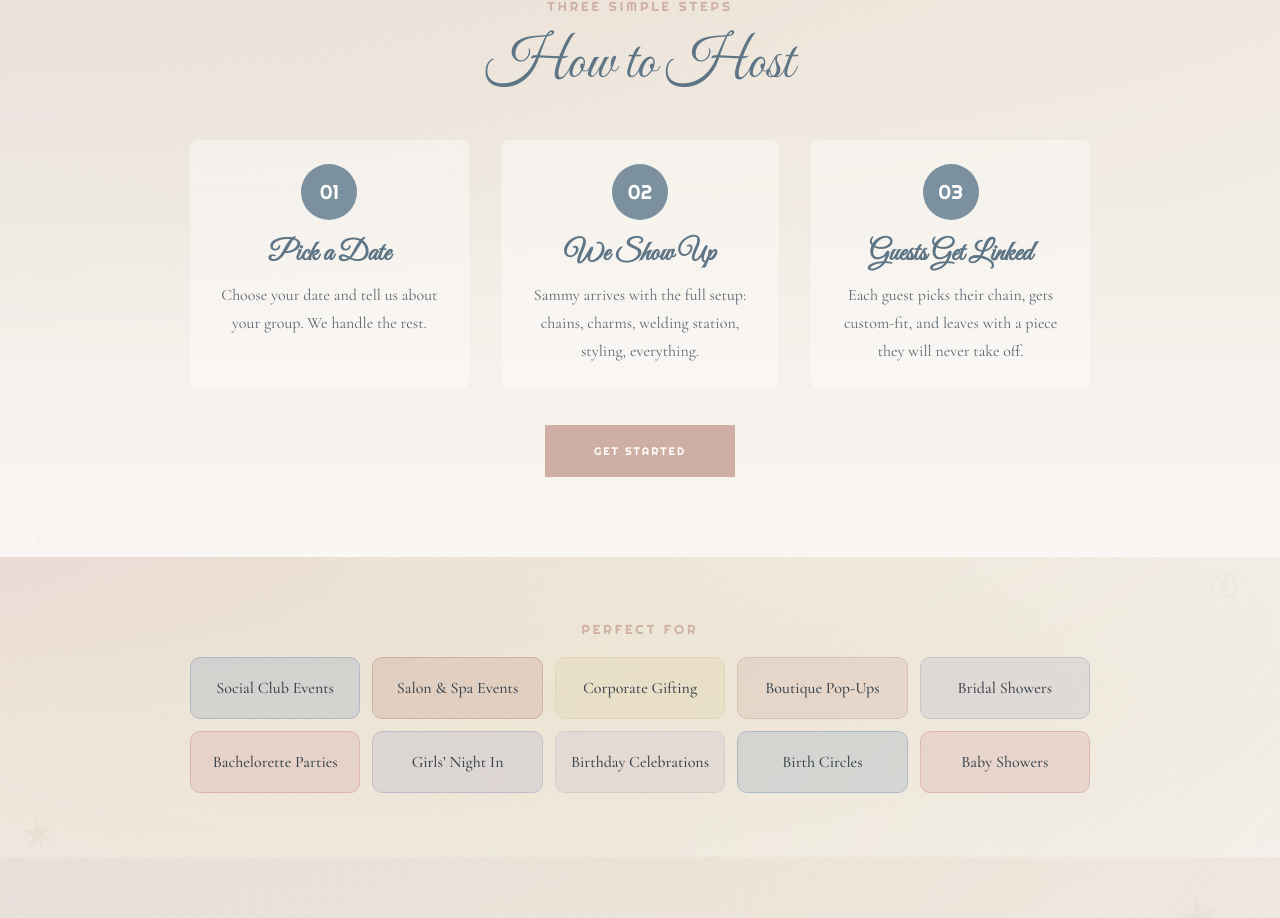
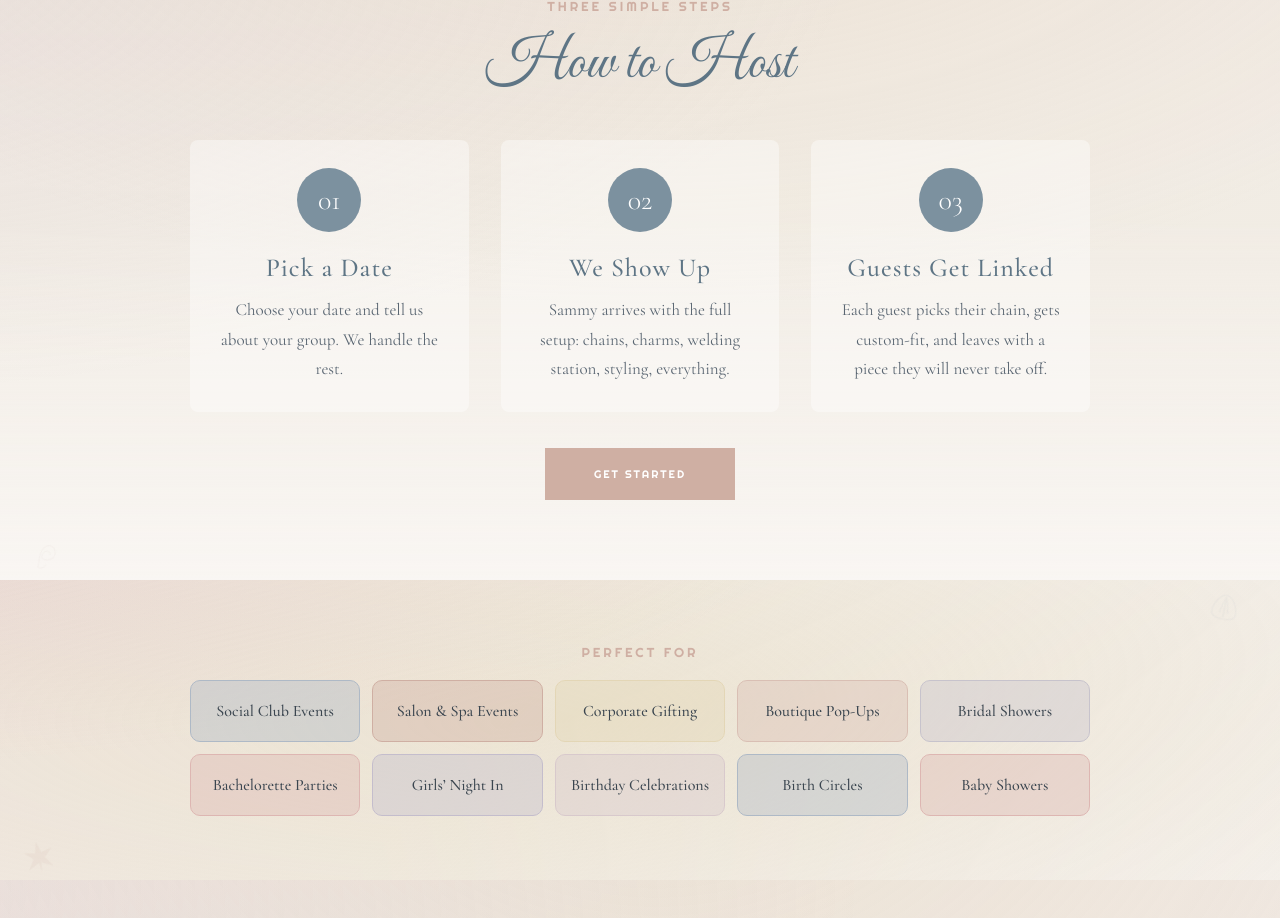
Before and after one commit to zacohara/forever-tide, a React (Vite) app: page / in a window 1280 px wide. Shown: the part 1178-2096 px from the top of the page. Built offline with nearby package versions, Linux system fonts and the light colour scheme; no server answers; the database is empty.

Commit message:
V6: How to Host steps bigger, more readable

```diff
--- a/src/App.jsx
+++ b/src/App.jsx
@@ -277,10 +277,10 @@ export default function ForeverTide(){
           <h2 style={hd()}>How to Host</h2>
           <div className="g3" style={{display:"grid",gridTemplateColumns:"1fr 1fr 1fr",gap:32,marginTop:40}}>
             {[{n:"01",t:"Pick a Date",d:"Choose your date and tell us about your group. We handle the rest."},{n:"02",t:"We Show Up",d:"Sammy arrives with the full setup: chains, charms, welding station, styling, everything."},{n:"03",t:"Guests Get Linked",d:"Each guest picks their chain, gets custom-fit, and leaves with a piece they will never take off."}].map((s,i)=>(
-              <div key={i} style={{textAlign:"center",padding:24,background:"rgba(255,255,255,.4)",borderRadius:8}}>
-                <div style={{width:56,height:56,borderRadius:"50%",background:C.steel,color:"#fff",display:"flex",alignItems:"center",justifyContent:"center",margin:"0 auto 16px",...surf,fontSize:20}}>{s.n}</div>
-                <h3 style={{fontFamily:"'Great Vibes',cursive",fontSize:28,color:C.steelDark,marginBottom:10}}>{s.t}</h3>
-                <p style={bd(16)}>{s.d}</p>
+              <div key={i} style={{textAlign:"center",padding:28,background:"rgba(255,255,255,.4)",borderRadius:8}}>
+                <div style={{width:64,height:64,borderRadius:"50%",background:C.steel,color:"#fff",display:"flex",alignItems:"center",justifyContent:"center",margin:"0 auto 20px",fontFamily:"'Cormorant Garamond',serif",fontSize:28,fontWeight:300}}>{s.n}</div>
+                <h3 style={{fontFamily:"'Cormorant Garamond',serif",fontSize:26,color:C.steelDark,marginBottom:12,fontWeight:500,letterSpacing:1}}>{s.t}</h3>
+                <p style={bd(17)}>{s.d}</p>
               </div>))}
           </div>
           <button className="btn bk" style={{marginTop:36}} onClick={()=>setShowForm(true)}>Get Started</button>
```
